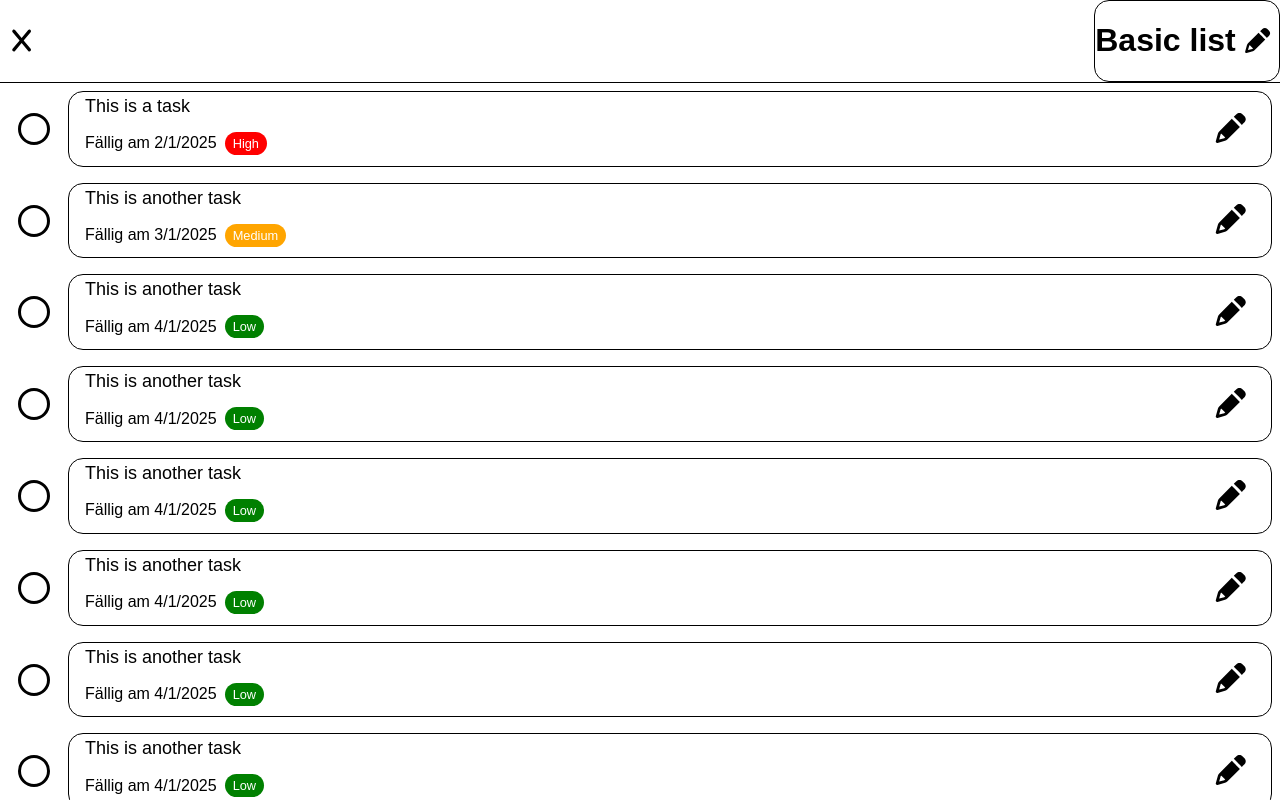
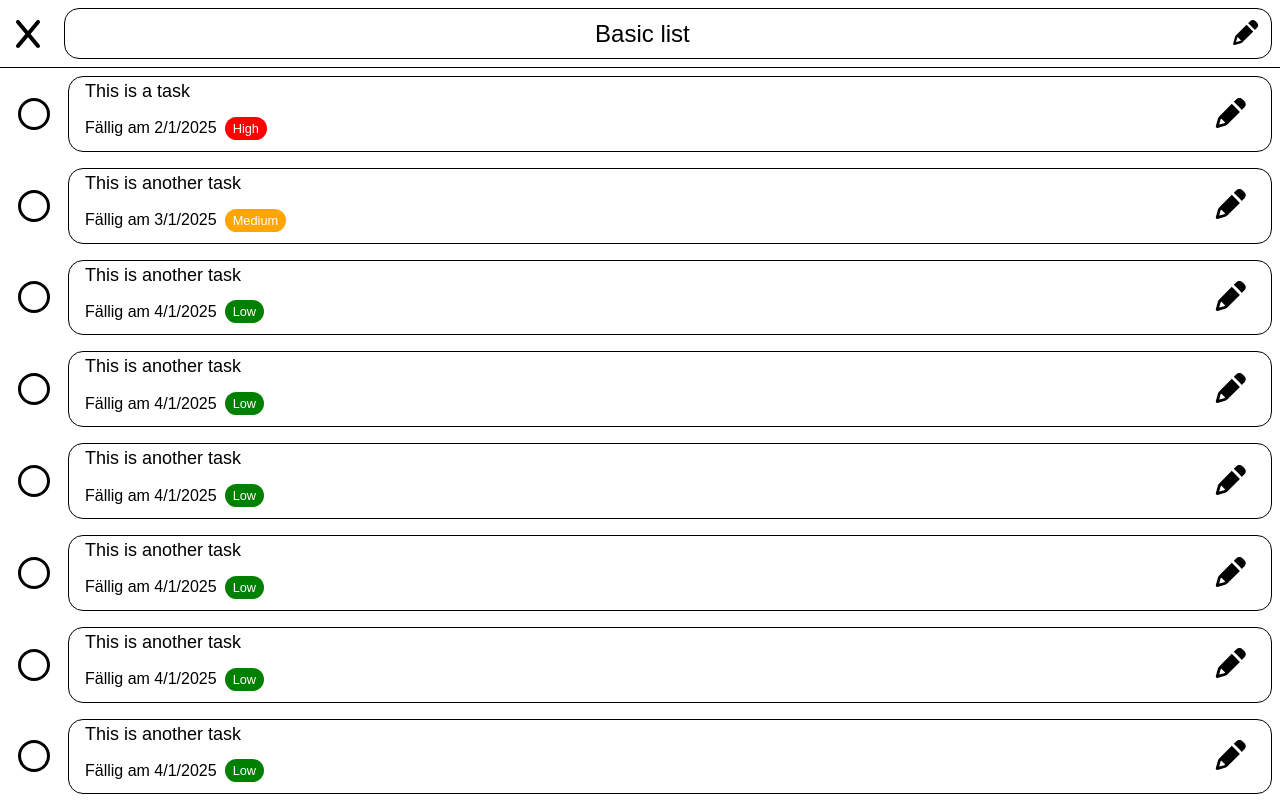
Before and after one commit to keckamreck/backendbanditen, a Next.js app: page /list in a window 1280 px wide. Built offline with nearby package versions, Linux system fonts and the light colour scheme.

Commit message:
topbar position

```diff
--- a/src/app/list/page.module.css
+++ b/src/app/list/page.module.css
@@ -8,30 +8,34 @@
   background-color: white;
   display: flex;
   flex-direction: row;
-  align-items: center;
   height: min-content;
-  justify-content: space-between;
-  /* gap: 1em; */
+  justify-content: stretch;
   position: sticky;
   top: 0;
   border-bottom: 1px solid black;
+  padding: 0.5em;
+  gap: 1em;
 }
 
 .list .topBar .listName {
+  flex: 1;
   border: 1px solid black;
   border-radius: 15px;
   display: flex;
   flex-direction: row;
-  align-items: stretch;
+  align-items: center;
   align-content: center;
+  margin: 0;
 }
 
-.list .topBar > h1 {
+.list .topBar .listName > h1 {
+  flex: 1;
   font-size: x-large;
   font-weight: normal;
-  padding: 0.5em;
+  padding: 0.4em;
   display: inline-block;
   text-align: center;
+  margin: 0;
 }
 
 .buttonEdit {
@@ -39,11 +43,14 @@
   border: none;
   justify-self: right;
   font-size: 25px;
+  padding: 0.4em;
 }
 
-.buttonBack {
+.list .topBar .buttonBack {
   background-color: transparent;
   border: none;
-  justify-self: left;
-  font-size: 25px;
+  font-size: xx-large;
+  padding: 0;
+  display: flex;
+  align-items: center;
 }
```
